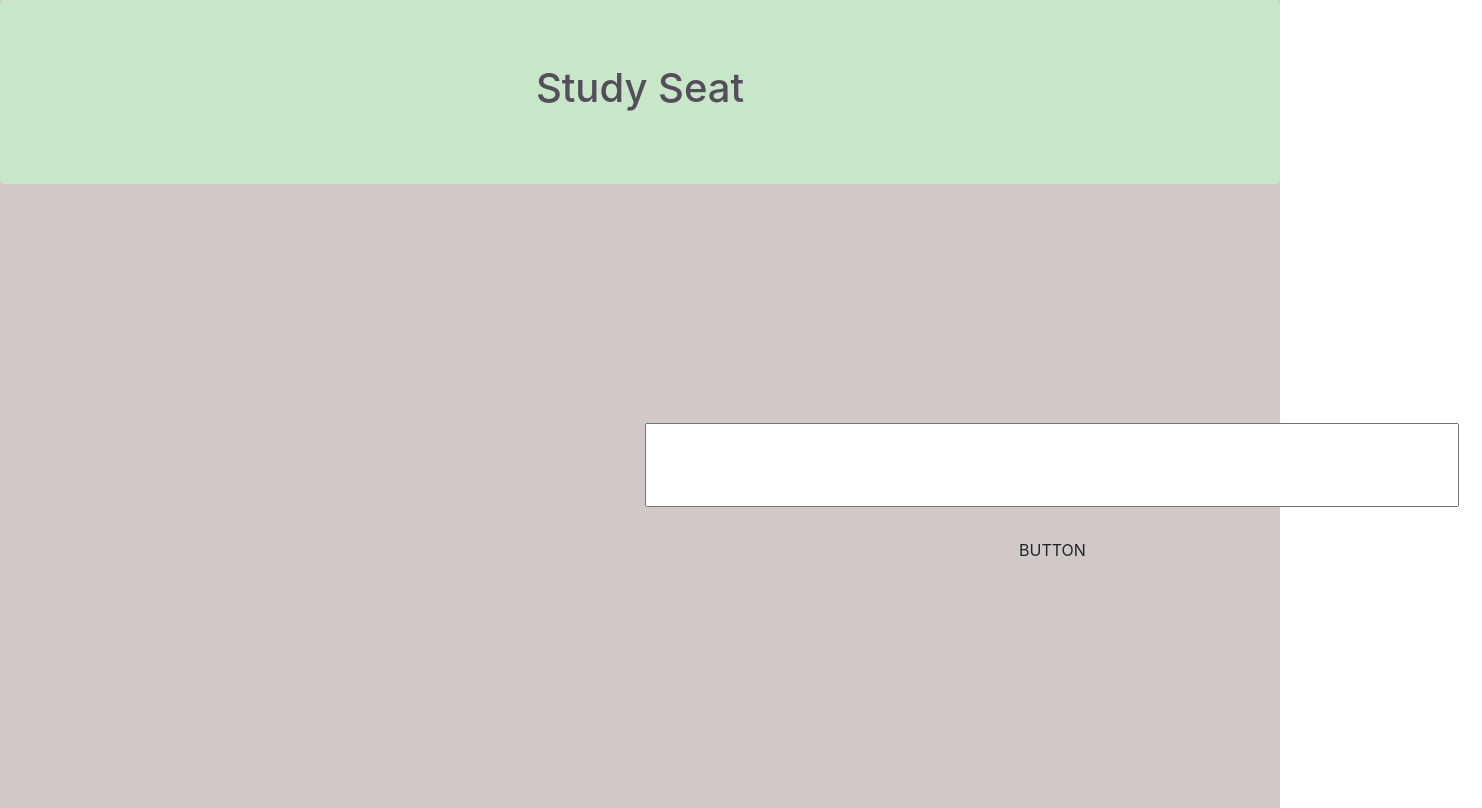
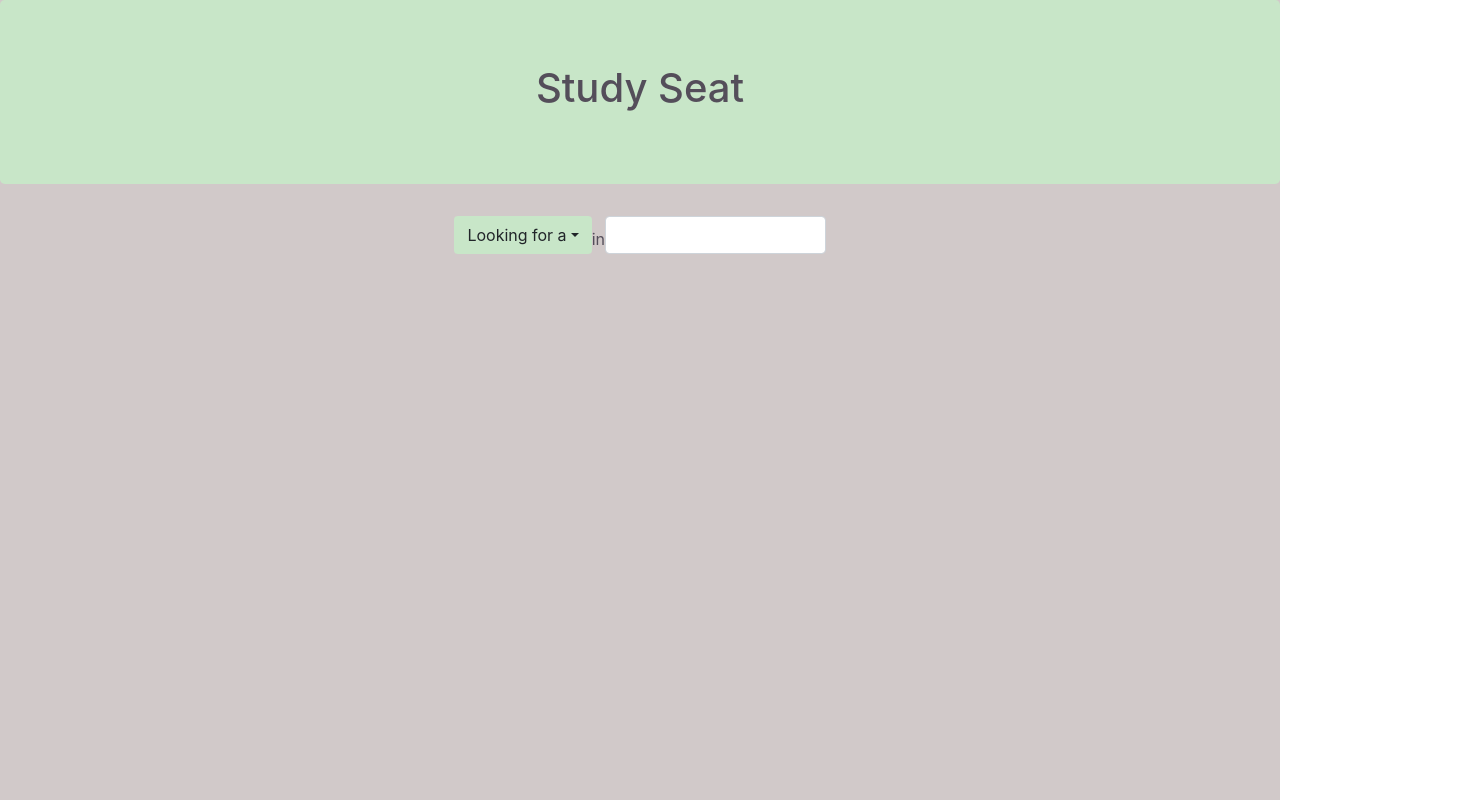
Before and after one commit to syranol/Study-Seat, a React (Create React App) app in the folder client/: page / in a window 1280 px wide. Shown: the whole page, 1482 px wide, since content can reach past the window. Built offline with nearby package versions, Linux system fonts and the light colour scheme; no server answers.

Commit message:
Made progress on form

```diff
--- a/client/package.json
+++ b/client/package.json
@@ -4,7 +4,8 @@
     "private": true,
     "scripts": {
         "start": "react-scripts start",
-        "build": "npm install; react-scripts build; rm -rf ../build/client; mkdir ../build/client; mv build/* ../build/client/",
+        "compile": "react-scripts build; rm -rf ../build/client; mkdir ../build/client; mv build/* ../build/client/ && rm -rf build",
+        "build": "npm install; npm run compile",
         "test": "react-scripts test",
         "eject": "react-scripts eject",
         "watch": "cra-build-watch"
--- a/client/src/components/map-frame/map-frame.tsx
+++ b/client/src/components/map-frame/map-frame.tsx
@@ -12,7 +12,7 @@ class MapFrame extends Component {
         return (
             <div id="google-map"
                 ref={this.googleMapHandle}
-                style={{width:"68vw", height:"74vh"}}>
+                style={{width:"58vw", height:"64vh"}}>
             </div>)
     }
 
--- a/client/src/index.scss
+++ b/client/src/index.scss
@@ -21,3 +21,11 @@ code {
     --med-gray: #979090;
     --light-gray: #d1c9c9;
 }
+
+.btn-default {
+    background-color: var(--key-lime)
+}
+
+input.search-input {
+    width: 300px;
+}
--- a/client/src/views/app/app.scss
+++ b/client/src/views/app/app.scss
@@ -3,12 +3,11 @@
     background-color: var(--light-gray);
     min-height: 100vh;
     justify-content: center;
-    font-size: calc(20px + 4vmin);
     color: var(--charcoal);
 }
 
 .App-header {
-
+    font-size: calc(20px + 4vmin);
 }
 
 .App-body {
--- a/client/src/views/app/app.tsx
+++ b/client/src/views/app/app.tsx
@@ -15,13 +15,37 @@ class App extends Component {
                     </div>
                 </header>
                 <div className="App-body">
-                    <div className="d-flex flex-row align-items-center">
+                    <div className="d-flex flex-column align-items-center justify-content-space-between">
+                        <div className="d-flex flex-row align-items-center justify-content-around"
+                            style={{width:"50%"}}>
+                            <div className="form-group-lg">
+                                <div className="dropdown mb-2">
+                                    <button className="btn btn-default dropdown-toggle"
+                                        id="selectBtn" type="button" data-toggle="dropdown"
+                                        aria-haspopup="true" aria-expanded="false">
+                                            Looking for a
+                                    </button>
+                                    <div className="dropdown-menu" area-labelledby="selectBtn">
+                                        <a className="dropdown-item" href="#">Coffee shop</a>
+                                        <a className="dropdown-item" href="#">Library</a>
+                                        <a className="dropdown-item" href="#">Other</a>
+                                    </div>
+                                </div>
+                            </div>
+                            {/* <span>within</span>
+                            <div className="form-group-lg">
+                                <input type="text" className="form-control input-lg mb-2"></input>
+                            </div>
+                            <span>of</span> */}
+                            <span>in</span>
+                            <div className="form-group-lg">
+                                <input type="text" className="form-control input-lg mb-2"></input>
+                            </div>
+                            {/* <div className="flex-group-lg">
+                                <button className="btn btn-default mb-2">Submit</button>
+                            </div> */}
+                        </div>
                         <MapFrame />
-                        <div>
-                            <div className="form-group">
-                                <input></input><button className="btn btn-default">BUTTON</button>
-                            </div>
-                        </div>
                     </div>
 
                 </div>
```
Also changed, not shown: 2 other files (tests, documents, lock files or other folders).
